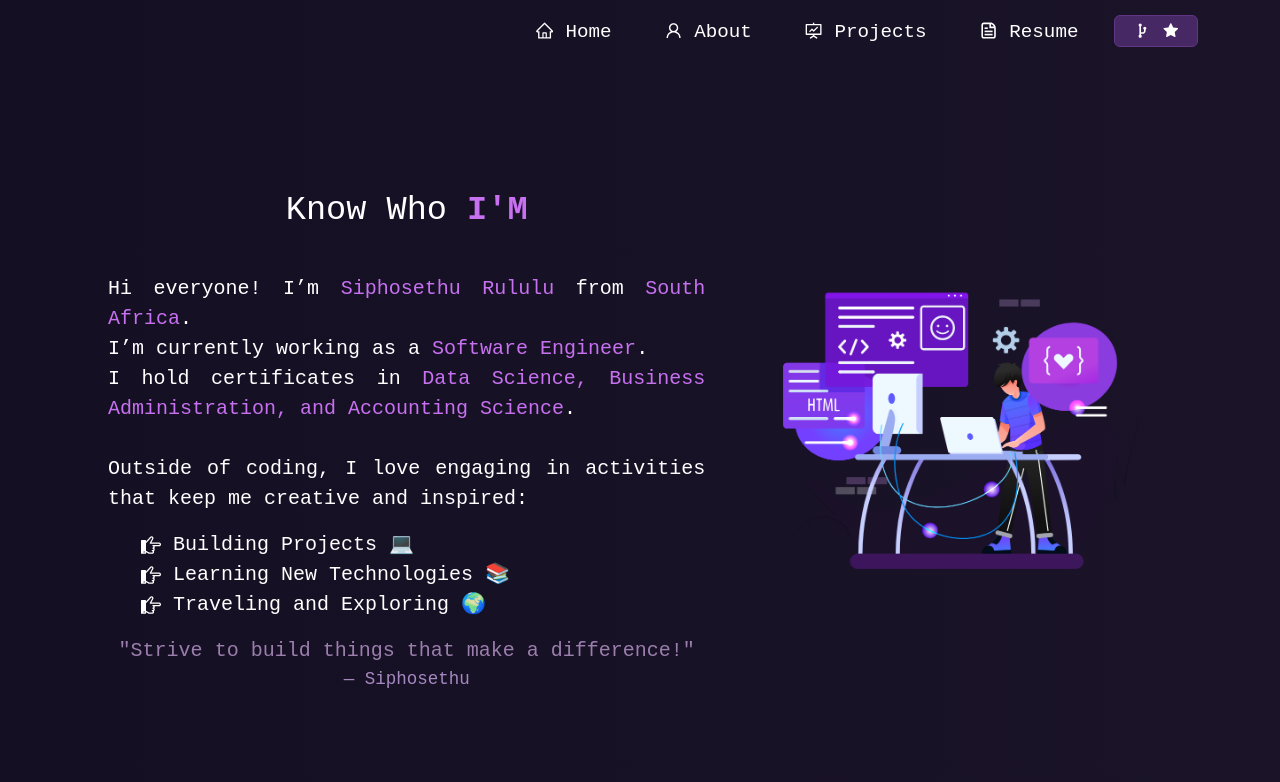
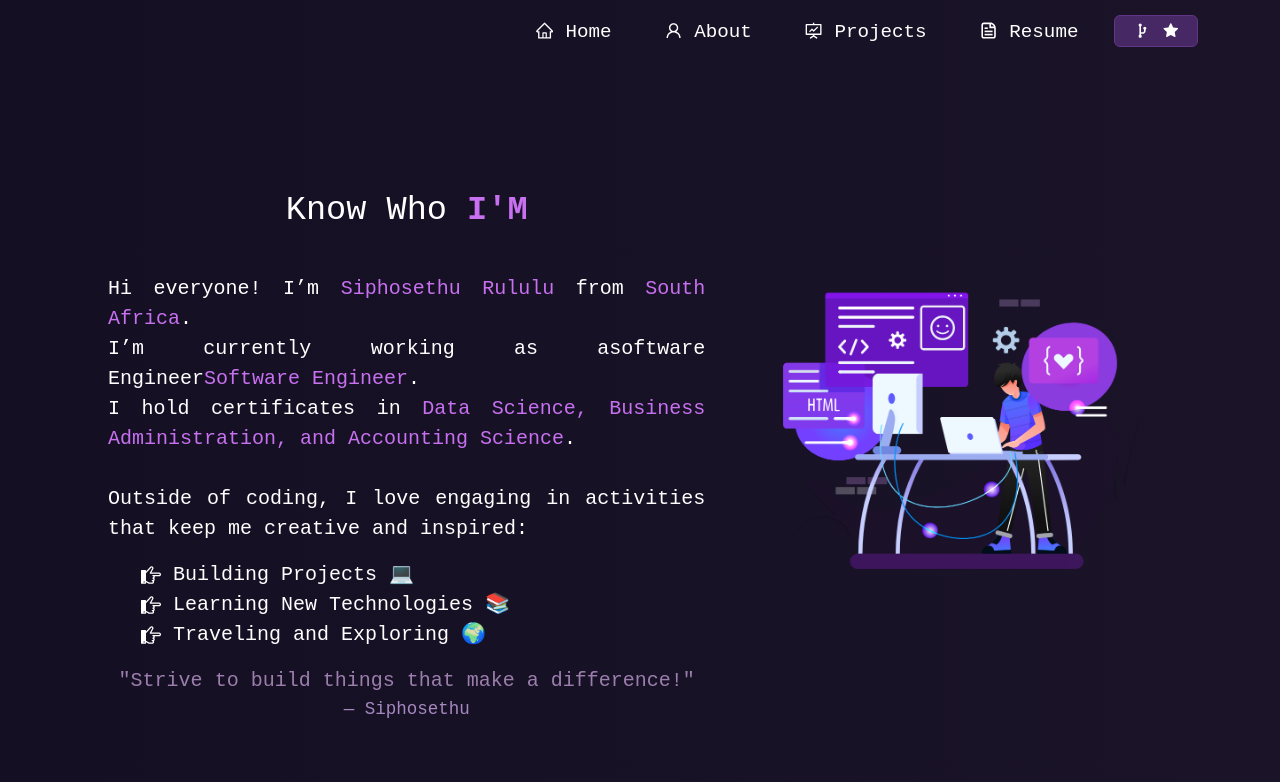
Before and after one commit to SIPHOSETHU2303/portfolio, a React (Create React App) app: page /about in a window 1280 px wide. Shown: the top 782 px of the page. Built offline with nearby package versions, Linux system fonts and the light colour scheme; a web font is replaced by a local one.

Commit message:
Update AboutCard.js

```diff
--- a/src/components/About/AboutCard.js
+++ b/src/components/About/AboutCard.js
@@ -11,7 +11,7 @@ function AboutCard() {
             Hi everyone! I’m <span className="purple">Siphosethu Rululu</span>{" "}
             from <span className="purple">South Africa</span>.
             <br />
-            I’m currently working as a{" "}
+            I’m currently working as a{"software Engineer"}
             <span className="purple">Software Engineer</span>.
             <br />
             I hold certificates in{" "}
```
